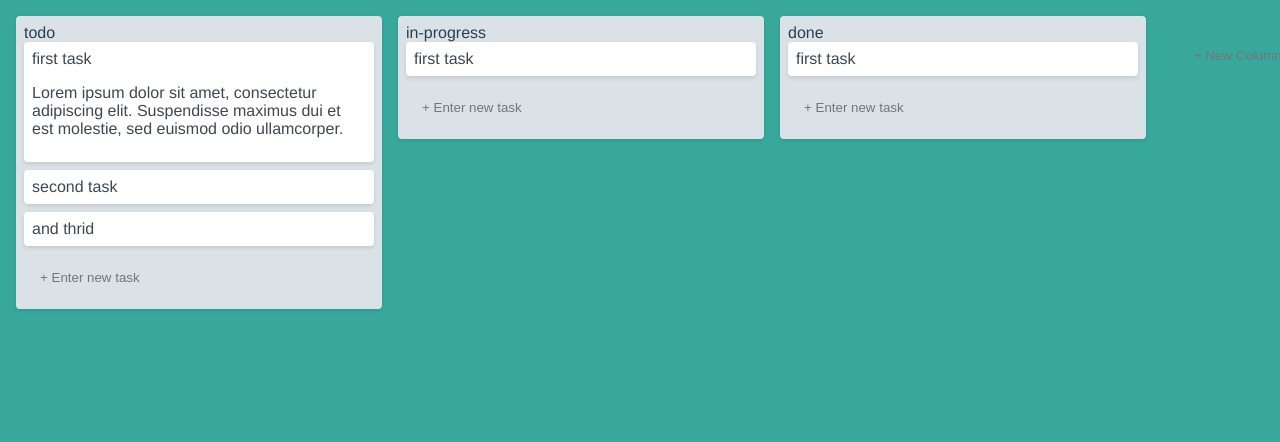
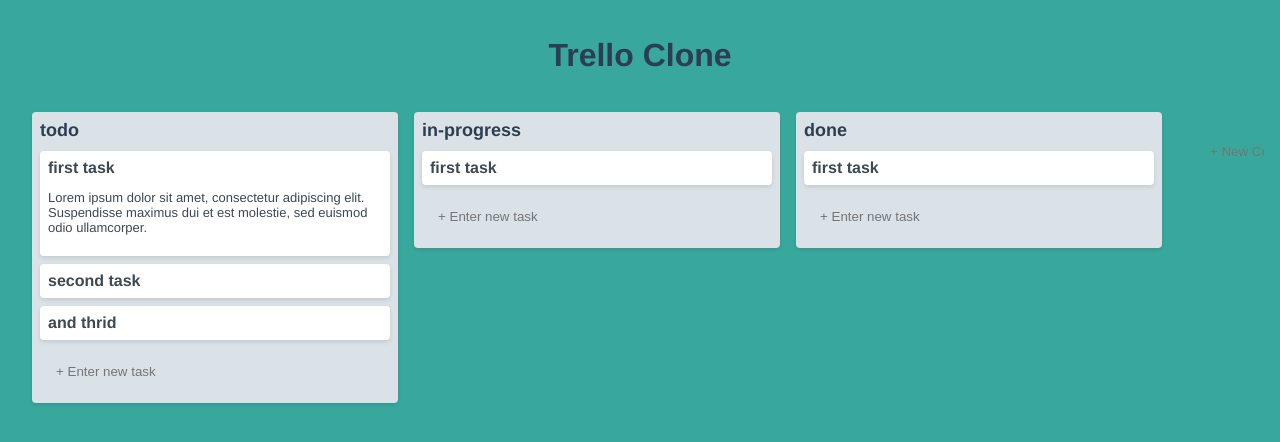
Before and after one commit to alexandre-soares/trello-clone, a Vue app: page / in a window 1280 px wide. Shown: the top 442 px of the page. Built offline with nearby package versions, Linux system fonts and the light colour scheme.

Commit message:
adding bem method

```diff
--- a/src/App.vue
+++ b/src/App.vue
@@ -1,5 +1,6 @@
 <template>
     <div id="app">
+        <h1>Trello Clone</h1>
         <router-view />
     </div>
 </template>
@@ -22,6 +23,10 @@
     text-align: center;
     color: #2c3e50;
     height: 100%;
+    padding: 1rem;
+    background-color: #38a89d;
+    height: 100%;
+    overflow: auto;
 }
 
 .container {
--- a/src/components/BoardColumn.vue
+++ b/src/components/BoardColumn.vue
@@ -9,7 +9,7 @@
         fromColumnIndex: columnIndex
       }"
     >
-      <div class="flex items-center mb-2 font-bold">
+      <div class="column__title">
         {{ column.name }}
       </div>
       <div class="list-reset">
@@ -76,6 +76,12 @@
     box-shadow: 0 2px 4px 0 rgba(0, 0, 0, 0.1);
     border-radius: 0.25rem;
     cursor: pointer;
+
+    &__title {
+        font-size: large;
+        font-weight: 700;
+        margin-bottom: 10px;
+    }
 }
 
 .task-input {
--- a/src/components/ColumnTask.vue
+++ b/src/components/ColumnTask.vue
@@ -9,17 +9,19 @@
         fromColumnIndex: columnIndex,
         fromTaskIndex: taskIndex
       }"
-      @click="goToTask(task)"
+
     >
-      <span class="w-full flex-no-shrink font-bold">
+    <div @click="goToTask(task)">
+      <span class="task__title">
         {{ task.name }}
       </span>
       <p
         v-if="task.description"
-        class="task__new-task"
+        class="task__description"
       >
         {{ task.description }}
       </p>
+    </div>
     </AppDrag>
   </AppDrop>
 </template>
@@ -55,6 +57,8 @@
             e.dataTransfer.setData('type', 'task')
         },
         goToTask(task) {
+            console.log('here')
+
             this.$router.push({ name: 'task', params: { id: task.id } })
         }
     }
@@ -78,18 +82,18 @@
     cursor: pointer;
     text-decoration: none;
 
+    &__title {
+        font-weight: 600;
+    }
+
+    &__description {
+        font-size: small;
+    }
+
     &__name {
         font-weight: 600;
         flex-shrink: unset;
         width: 100%;
-
-        &--description {
-            font-size: small;
-        }
-
-        &__new-task {
-            border: none;
-        }
     }
 }
 </style>
```
